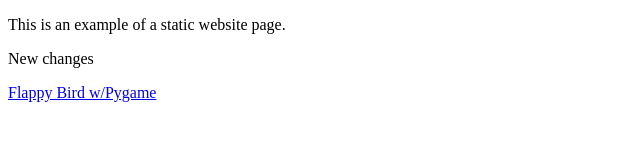
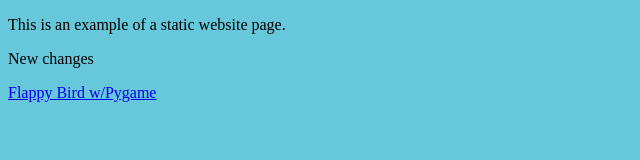
Before and after one commit to bradley121901/github-pages-example, a plain HTML site: page index.html in a window 1280 px wide. Shown: the whole page, without its empty margins (0-640 px from the left). Drawn offline with Linux system fonts and the light colour scheme.

Commit message:
add background color to homepage

```diff
--- a/index.html
+++ b/index.html
@@ -2,8 +2,9 @@
 <html>
   <head>
     <title>GitHub Pages Example</title>
+    <link rel="stylesheet" href="styles.css" />
   </head>
-  <body>
+  <body class="background-style">
     <p>This is an example of a static website page.</p>
     <p>New changes</p>
     <a href="flappybird.html">Flappy Bird w/Pygame </a>
--- /dev/null
+++ b/styles.css
@@ -0,0 +1,3 @@
+.background-style {
+  background-color: #67c8dc;
+}
```
Also changed, not shown: 1 other file.
